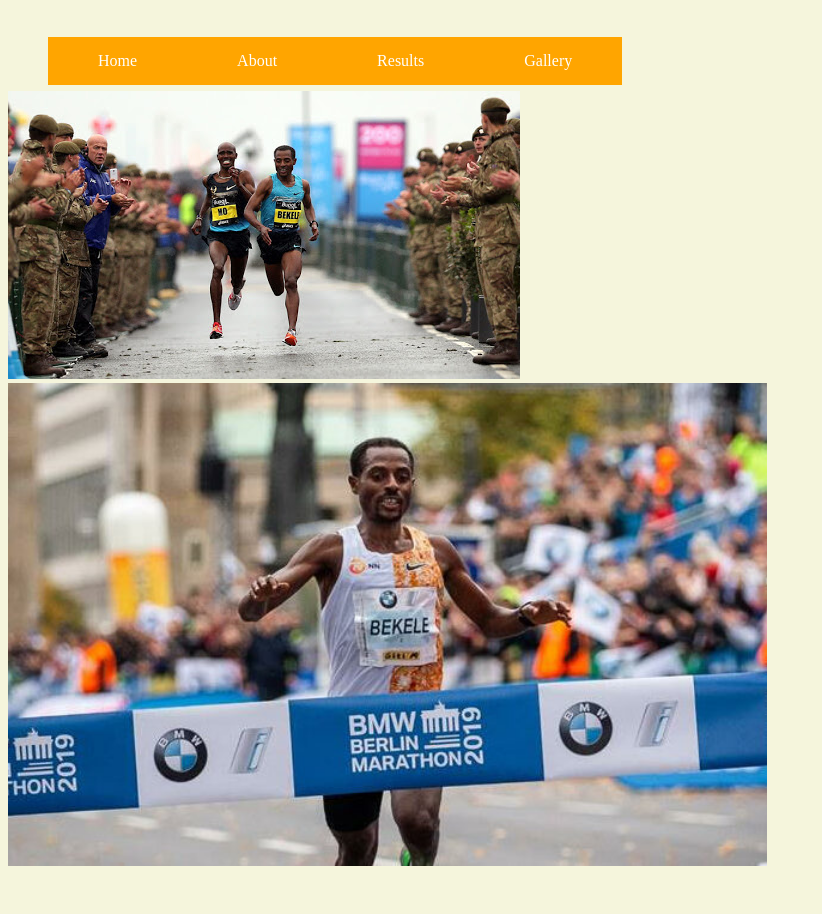
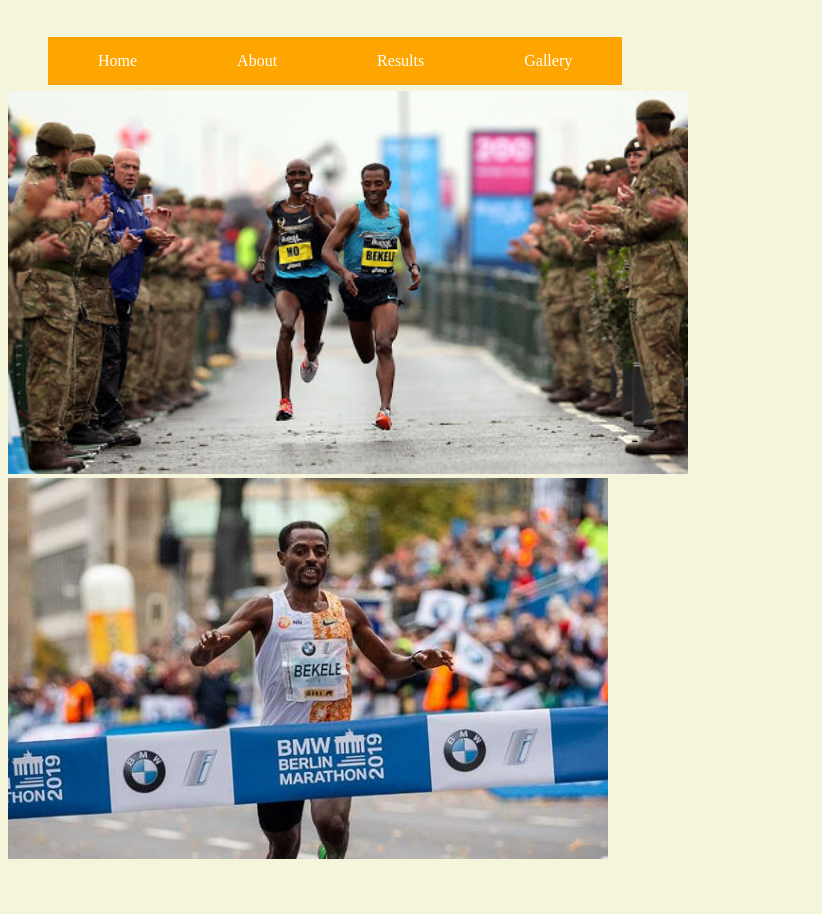
Before and after one commit to martingajardo/AthleticProfile, a plain HTML site: page PersonalInfo.html in a window 1280 px wide. Shown: the part 113-1027 px from the top of the page, without its empty margins (0-822 px from the left). Drawn offline with Linux system fonts and the light colour scheme.

Commit message:
Update PersonalInfo.html

```diff
--- a/PersonalInfo.html
+++ b/PersonalInfo.html
@@ -58,8 +58,8 @@
     <br>
     <br>
 
-      <img src="pictures/bekele9.jpg">
-      <img src="pictures/bekele10.jpg" width="759">
+      <img src="pictures/bekele9.jpg" width="680">
+      <img src="pictures/bekele10.jpg" width="600">
     <br>
     <br>
     <br>
```
